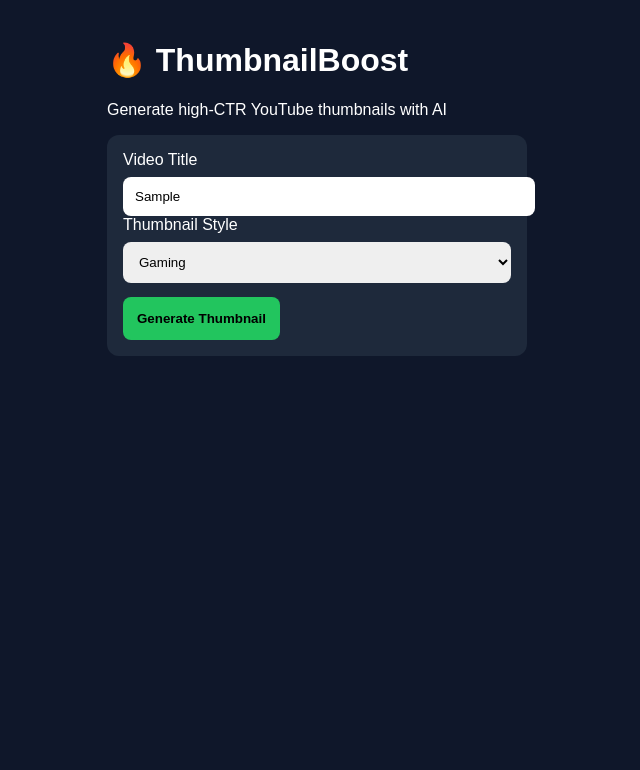
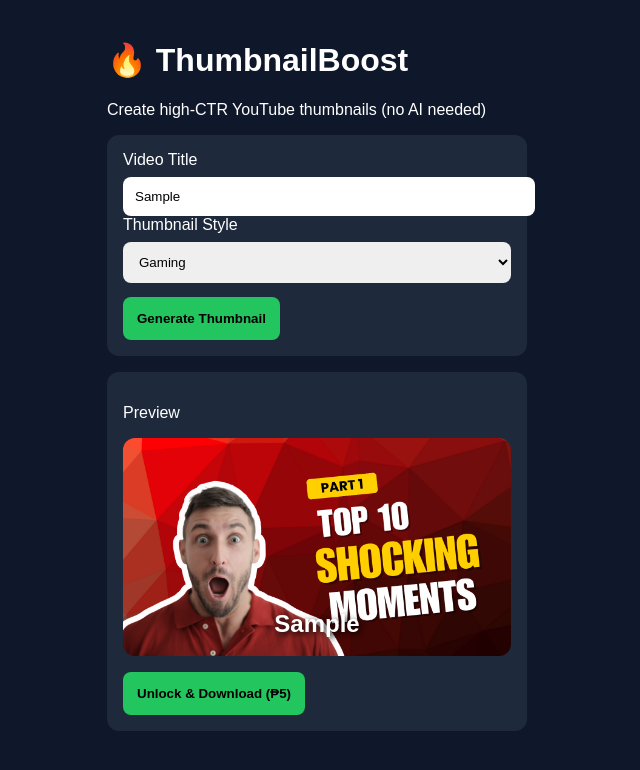
Before and after one commit to yooneaintchue161287-beep/thumbnails-generator-design-service, a Next.js app: page / in a window 1280 px wide. Both pictures are taken after typing "Sample" into the empty fields and a click on the button "Generate Thumbnail". Shown: the top 770 px of the page, without its empty margins (323-963 px from the left). Built offline with nearby package versions, Linux system fonts and the light colour scheme; no server answers.

Commit message:
Update page.js

```diff
--- a/app/page.js
+++ b/app/page.js
@@ -3,65 +3,14 @@
 import { useState } from "react";
 
 export default function Home() {
+  const [title, setTitle] = useState("");
   const [style, setStyle] = useState("gaming");
-  const [title, setTitle] = useState("");
-  const [image, setImage] = useState(null);
-  const [loading, setLoading] = useState(false);
-
-  async function generateThumbnail() {
-    if (!title) {
-      alert("Please enter a video title");
-      return;
-    }
-
-    try {
-      setLoading(true);
-      setImage(null);
-
-      const res = await fetch("/api/generate", {
-        method: "POST",
-        headers: { "Content-Type": "application/json" },
-        body: JSON.stringify({ title, style }),
-      });
-
-      if (!res.ok) {
-        throw new Error("AI generation failed");
-      }
-
-      const data = await res.json();
-      console.log("AI RESPONSE:", data);
-
-      setImage(data.data[0].url);
-    } catch (err) {
-      console.error(err);
-      alert("AI thumbnail generation failed. Check console.");
-    } finally {
-      setLoading(false);
-    }
-  }
-
-  async function unlockAndPay() {
-    try {
-      const res = await fetch("/api/pay", { method: "POST" });
-
-      if (!res.ok) {
-        throw new Error("Payment link failed");
-      }
-
-      const data = await res.json();
-      console.log("PAY RESPONSE:", data);
-
-      window.location.href = data.data.attributes.checkout_url;
-    } catch (err) {
-      console.error(err);
-      alert("Payment failed. Check console.");
-    }
-  }
+  const [generated, setGenerated] = useState(false);
 
   return (
     <div className="container">
       <h1>🔥 ThumbnailBoost</h1>
-      <p>Generate high-CTR YouTube thumbnails with AI</p>
+      <p>Create high-CTR YouTube thumbnails (no AI needed)</p>
 
       <div className="card">
         <label>Video Title</label>
@@ -79,17 +28,58 @@ export default function Home() {
           <option value="beast">MrBeast Style</option>
         </select>
 
-        <button onClick={generateThumbnail} style={{ marginTop: 14 }}>
-          {loading ? "Generating..." : "Generate Thumbnail"}
+        <button
+          style={{ marginTop: 14 }}
+          onClick={() => {
+            if (!title) {
+              alert("Please enter a title");
+              return;
+            }
+            setGenerated(true);
+          }}
+        >
+          Generate Thumbnail
         </button>
       </div>
 
-      {image && (
+      {generated && (
         <div className="card">
-          <p>AI Thumbnail Preview</p>
-          <img src={image} alt="AI Thumbnail" />
+          <p>Preview</p>
 
-          <button onClick={unlockAndPay} style={{ marginTop: 12 }}>
+          <div style={{ position: "relative" }}>
+            <img src={`/styles/${style}.jpg`} />
+
+            <div
+              style={{
+                position: "absolute",
+                bottom: "10%",
+                left: "5%",
+                right: "5%",
+                color: "white",
+                fontSize: "24px",
+                fontWeight: "bold",
+                textShadow: "2px 2px 6px black",
+                textAlign: "center",
+              }}
+            >
+              {title}
+            </div>
+          </div>
+
+          <button
+            style={{ marginTop: 12 }}
+            onClick={async () => {
+              try {
+                const res = await fetch("/api/pay", { method: "POST" });
+                const data = await res.json();
+
+                window.location.href =
+                  data.data.attributes.checkout_url;
+              } catch (err) {
+                alert("Payment error");
+              }
+            }}
+          >
             Unlock & Download (₱5)
           </button>
         </div>
```
